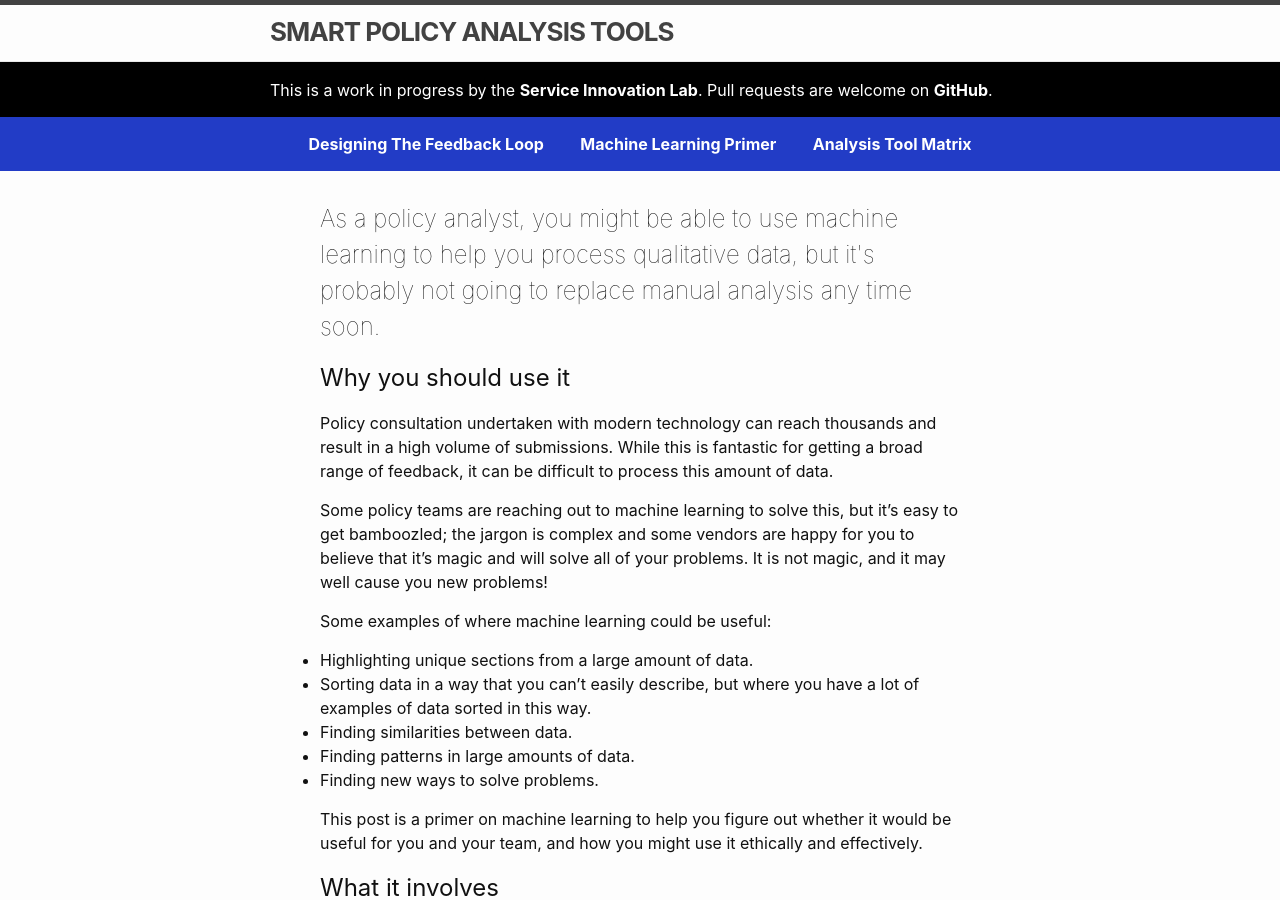
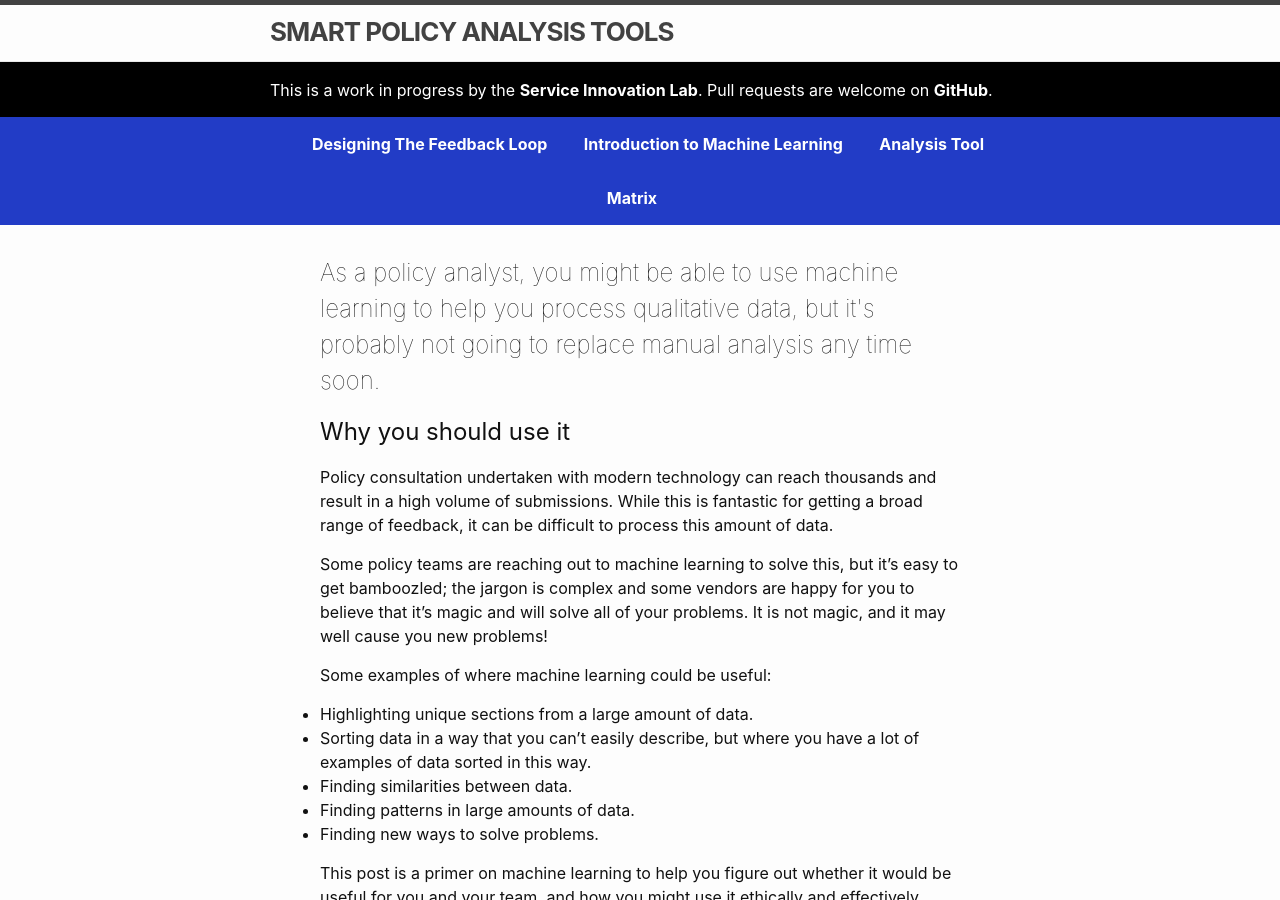
Before and after one commit to ServiceInnovationLab/bagel-box, a Jekyll site: the page built from pages/intro.md, in a window 1280 px wide and 900 px high. Built offline with Jekyll 4.4.1, drawn with Linux system fonts in a browser that asks for light colours.

Commit message:
Update pages/intro.md
Co-Authored-By: JacOng17 <JacOng17@users.noreply.github.com>

```diff
--- a/pages/intro.md
+++ b/pages/intro.md
@@ -1,5 +1,5 @@
 ---
-title: Machine Learning Primer
+title: Introduction to Machine Learning
 layout: page
 permalink: /intro/
 in_nav: true
```
